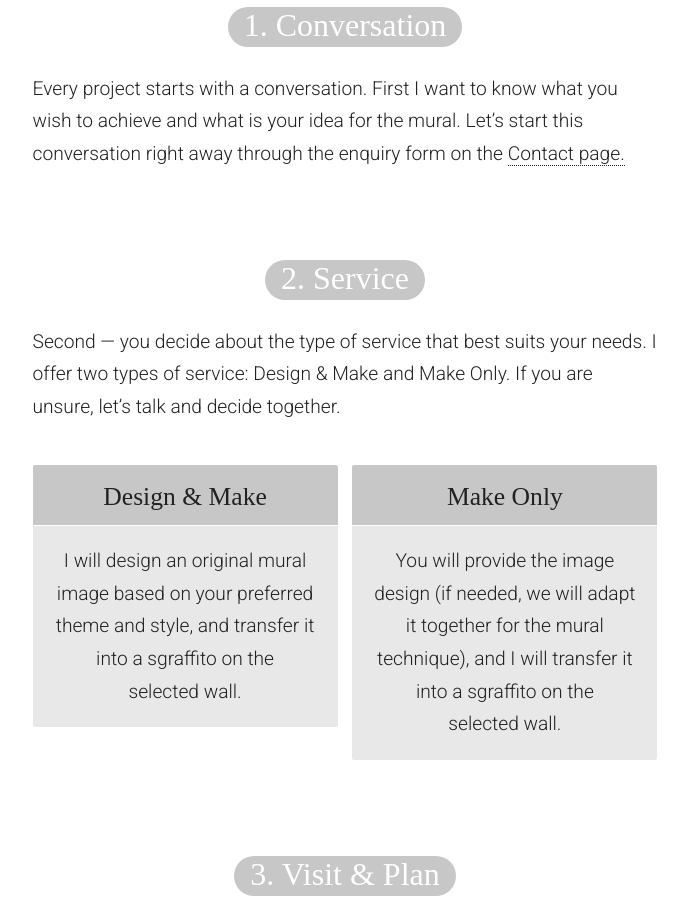
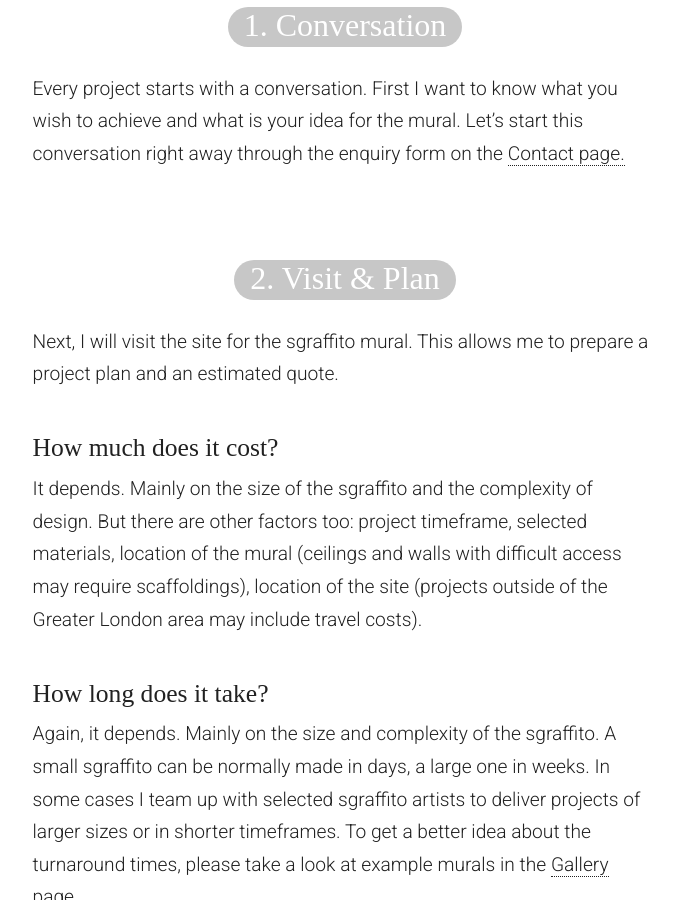
Before and after one commit to marek-kultys/trowel-and-lime, a Jekyll site: the page built from offer/index.html, in a window 1280 px wide and 900 px high, scrolled down 789 px. Shown: the whole window, without its empty margins (295-983 px from the left). Built offline with Jekyll 4.4.1, drawn with Linux system fonts in a browser that asks for light colours; some web fonts are replaced; some of the changed text lies outside the part shown.

Commit message:
Remove two types of service

```diff
--- a/offer/index.html
+++ b/offer/index.html
@@ -35,36 +35,7 @@ label: offer
 
    <section>
       <div class="section-block no-padding-bottom less-padding-top">
-         <h2 class="numeral">2. Service</h2>
-      </div>
-   </section>
-
-   <section>
-      <div id="offer-2" class="section-block paragraph no-padding-bottom less-padding-top">
-         <p>Second — you decide about the type of service that best suits your needs. I offer two types of service: Design &amp; Make and Make Only. If you are unsure, let’s talk and decide together.</p>
-      </div>
-   </section>
-
-   <section>
-      <div id="offer-table" class="table">
-         <div class="table-unit">
-            <div class="table-header"><h3>Design &amp; Make</h3></div>
-            <div class="table-cell"><p>
-               I will design an original mural image based on your preferred theme and style, and transfer it into a sgraffito on the <nobr>selected wall.</nobr></p>
-            </div>
-         </div>
-         <div class="table-unit">
-            <div class="table-header"><h3>Make Only</h3></div>
-            <div class="table-cell">
-               <p>You will provide the image design (if needed, we will adapt it together for the mural technique), and I will transfer it into a sgraffito on the <nobr>selected wall.</nobr></p>
-            </div>
-         </div>
-      </div>
-   </section>
-
-   <section>
-      <div class="section-block no-padding-bottom less-padding-top">
-         <h2 class="numeral">3. Visit &amp; Plan</h2>
+         <h2 class="numeral">2. Visit &amp; Plan</h2>
       </div>
    </section>
 
@@ -80,21 +51,20 @@ label: offer
 
    <section>
       <div class="section-block no-padding-bottom less-padding-top">
-         <h2 class="numeral">4. Design</h2>
+         <h2 class="numeral">3. Design</h2>
       </div>
    </section>
 
    <section>
       <div id="offer-4" class="section-block paragraph less-padding-top">
          <p>When you accept the quote, I start to design the sgraffito. This is done with pen and paper, water colours, in some cases Photoshop mockups.</p>
-         <p>If you chose the Design &amp; Make service, I will design a new unique sgraffito based on your preferences. If you chose the Make Only service, I will work together with you to make sure your own design can be technically made into a sgraffito mural.</p>
          <p>We will spend enough time to arrive at a design that you like a lot.</p>
       </div>
    </section>
 
    <section>
       <div class="section-block no-padding-bottom less-padding-top">
-         <h2 class="numeral">5. Create</h2>
+         <h2 class="numeral">4. Make</h2>
       </div>
    </section>
 
```
